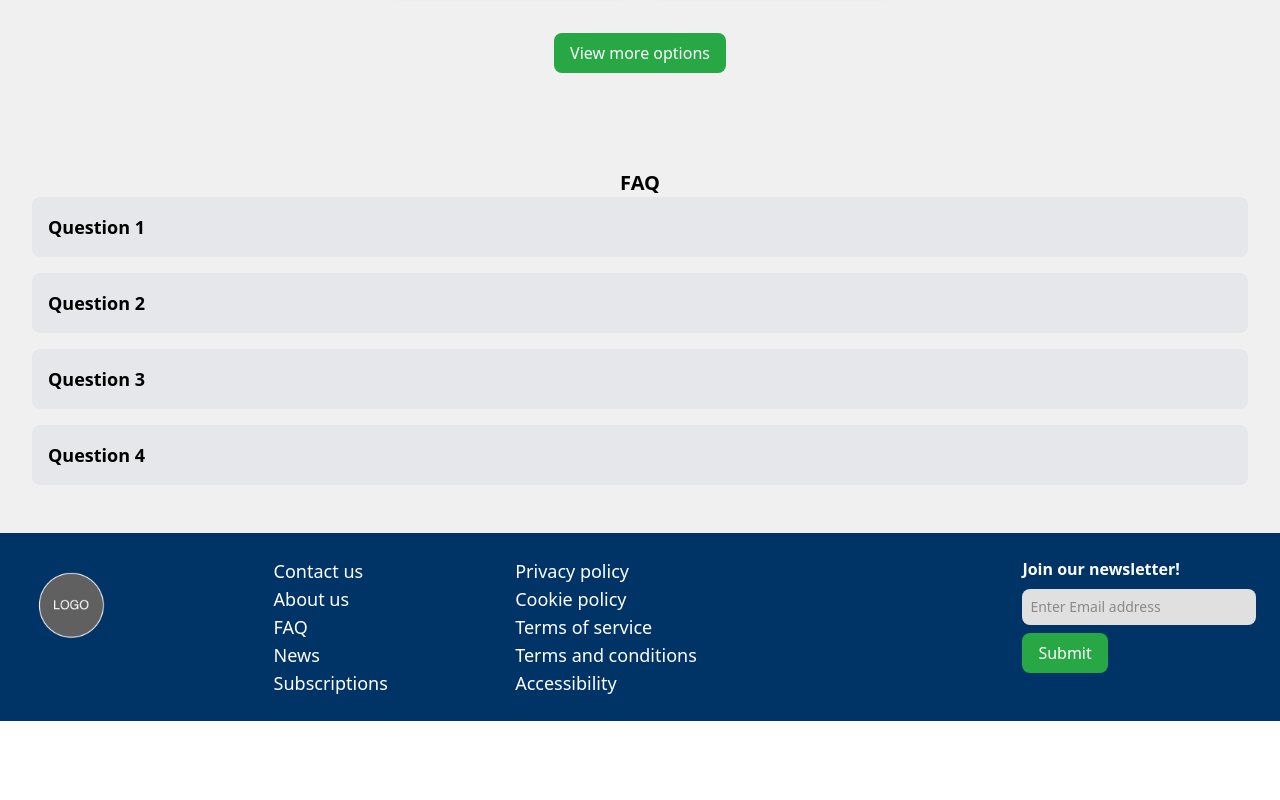
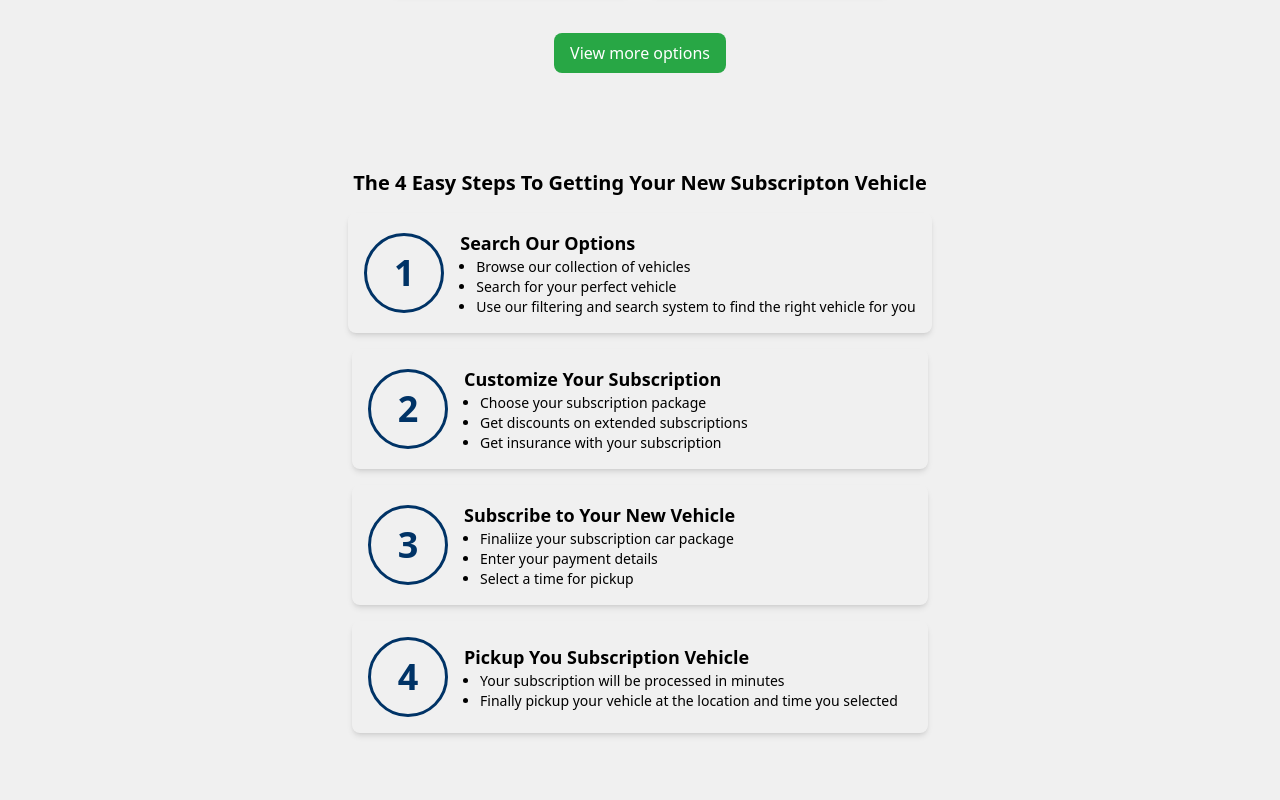
Before and after one commit to ctlaverick/RGVehicleSite, a React (Vite) app in the folder VehicleSite/: page / in a window 1280 px wide. Shown: the part 1420-2220 px from the top of the page. Before the commit the page ends 2141 px from the top, so only its background shows below. Built offline with nearby package versions, Linux system fonts and the light colour scheme.

Commit message:
Home Page Steps Added

```diff
--- a/VehicleSite/src/components.jsx
+++ b/VehicleSite/src/components.jsx
@@ -126,4 +126,29 @@ const CarOption = ({ name, image }) => {
     );
   };
 
-export { Header, Footer, CarOption, MainButton, FaqDropdown };
+  const StepCard = ({ step, details }) => {
+    return (
+      <div className="flex items-center space-x-4 g-4 p-4 rounded-lg shadow-md max-w-3xl min-w-xl">
+        <div className="min-w-[80px] flex-shrink-0 flex items-center justify-center">
+          <p className="aspect-square h-20 flex items-center justify-center border border-primary border-3 rounded-full text-primary font-bold text-4xl">
+            {step}
+          </p>
+        </div>
+
+        <div className="flex flex-col justify-center">
+          <p className="font-semibold text-lg text-left">{details[0]}</p>
+          <ul className="list-disc pl-4">
+            {details[1].map((detail, index) => (
+              <li className="text-sm text-left" key={index}>
+                {detail}
+              </li>
+            ))}
+          </ul>
+        </div>
+      </div>
+    );
+  };
+
+
+
+export { Header, Footer, CarOption, MainButton, FaqDropdown, StepCard };
--- a/VehicleSite/src/pages/Home.jsx
+++ b/VehicleSite/src/pages/Home.jsx
@@ -15,8 +15,16 @@ const FAQ ={
   "Question 4":"Answer 4"
 }
 
+const steps = {
+  "1" : ["Search Our Options", ["Browse our collection of vehicles", "Search for your perfect vehicle", "Use our filtering and search system to find the right vehicle for you"]],
+  "2" : ["Customize Your Subscription", ["Choose your subscription package", "Get discounts on extended subscriptions", "Get insurance with your subscription"]],
+  "3" : ["Subscribe to Your New Vehicle", ["Finaliize your subscription car package", "Enter your payment details", "Select a time for pickup"]],
+  "4" : ["Pickup You Subscription Vehicle", ["Your subscription will be processed in minutes", "Finally pickup your vehicle at the location and time you selected"]],
+}
+
 const Home = () => {
   const FAQ_Entries = Object.entries(FAQ);
+  const STEPS_ENTRIES = Object.entries(steps);
   return (
     <div>
       <div className="flex items-center justify-between bg-background p-8">
@@ -62,6 +70,15 @@ const Home = () => {
           <Components.MainButton text='View more options'/>
         </div>
       </div>
+      <div className="p-8 text-center">
+        <h2 className="text-xl font-semibold">The 4 Easy Steps To Getting Your New Subscripton Vehicle</h2>
+        <div className="flex flex-col justify-center items-center gap-4 mt-4">
+          {STEPS_ENTRIES.map(([step, details], index) => (
+          <Components.StepCard key={index} step={step} details={details}/>
+          ))
+          }
+        </div>
+      </div>
       <div className='p-8 text-center'>
         <h1 className="text-xl font-semibold">FAQ</h1>
         {FAQ_Entries.map(([question, answer], index) => (
```
